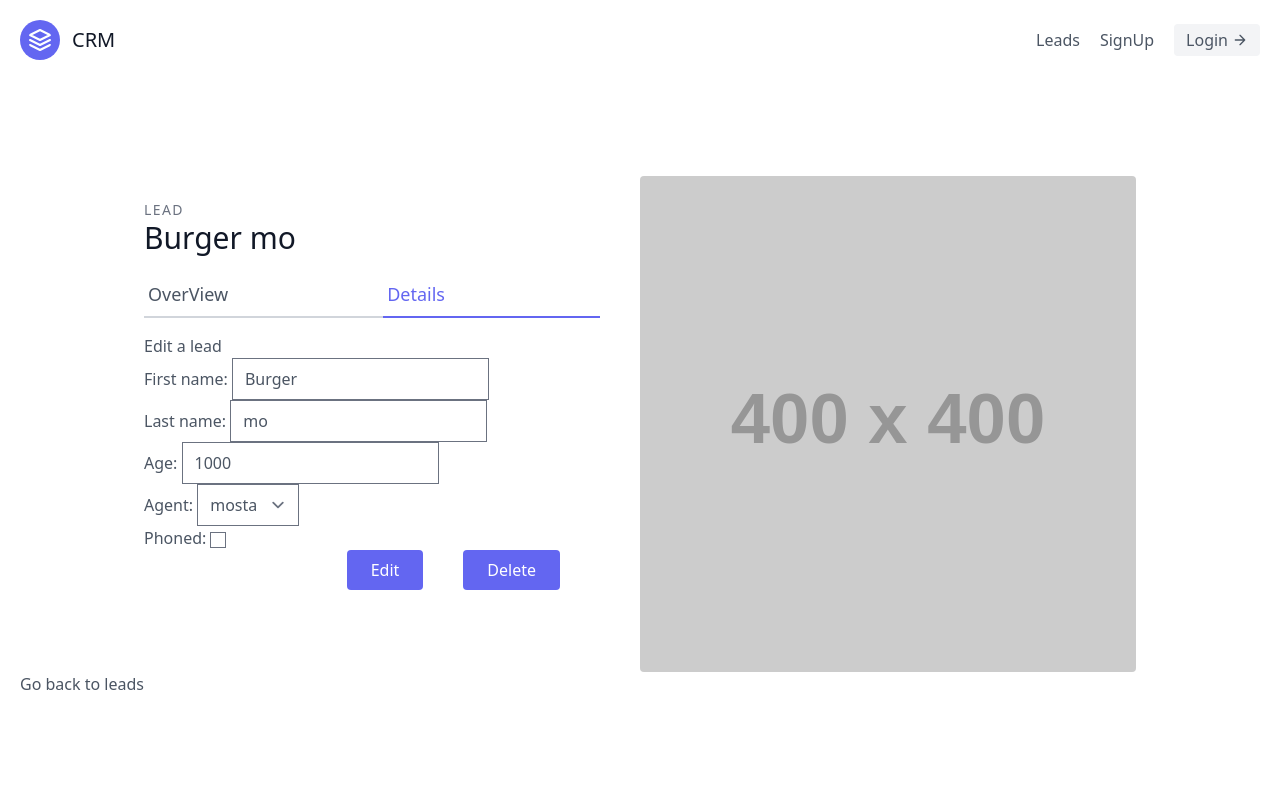
After one commit to MustafaAhmed-star/CRM, a Django app: page /leads/2/edit in a window 1280 px wide. The commit adds this page. Run offline with Django 4.2, Linux system fonts and the light colour scheme; data comes from the database, SQL or seed files in the repository; both versions use the stored data as it was after the commit; grey boxes labelled with a size stand in for pictures from a placeholder-image service; some libraries are stand-ins or nearby versions.

Commit message:
after templates

```diff
--- a/djcrm/settings.py
+++ b/djcrm/settings.py
@@ -40,6 +40,8 @@ INSTALLED_APPS = [
     "django.contrib.messages",
     "django.contrib.staticfiles",
     "leads",
+    'django_bootstrap5',
+
 ]
 
 MIDDLEWARE = [
@@ -57,7 +59,7 @@ ROOT_URLCONF = "djcrm.urls"
 TEMPLATES = [
     {
         "BACKEND": "django.template.backends.django.DjangoTemplates",
-        "DIRS": [''],
+        "DIRS": ['templates'],
         "APP_DIRS": True,
         "OPTIONS": {
             "context_processors": [
--- a/djcrm/urls.py
+++ b/djcrm/urls.py
@@ -15,8 +15,10 @@ Including another URLconf
 """
 from django.contrib import admin
 from django.urls import include, path
-
+from leads.views import home_page
 urlpatterns = [
     path("admin/", admin.site.urls),
     path("leads/", include('leads.urls',namespace="leads")),
+
+    path('',home_page,name='home')
 ]
--- /dev/null
+++ b/leads/forms.py
@@ -0,0 +1,8 @@
+from django import  forms
+from .models import Lead
+
+class LeadForm(forms.ModelForm):
+    class Meta:
+        model =Lead
+        fields ='__all__'
+        exclude=['profile_picture','special_files','source',' agent']
--- a/leads/models.py
+++ b/leads/models.py
@@ -22,7 +22,8 @@ class Lead(models.Model):
     special_files = models.FileField(blank=True ,null=True)
 
     def __str__(self)  :
-        return  f"{self.first_name}{self.last_name}"
+        return  f"{self.first_name}  {self.last_name}"
+
 
 class Agent(models.Model):
     user = models.OneToOneField(User,on_delete=models.CASCADE)
--- /dev/null
+++ b/leads/templates/lead_update.html
@@ -0,0 +1,50 @@
+{% extends "base.html" %}
+
+{% load django_bootstrap5 %}
+ {% block content %}
+
+  <section class="text-gray-600 body-font overflow-hidden">
+  <div class="container px-5 py-24 mx-auto">
+    <div class="lg:w-4/5 mx-auto flex flex-wrap">
+      <div class="lg:w-1/2 w-full lg:pr-10 lg:py-6 mb-6 lg:mb-0">
+        <h2 class="text-sm title-font text-gray-500 tracking-widest">LEAD</h2>
+        <h1 class="text-gray-900 text-3xl title-font font-medium mb-4">{{leads.first_name}}  {{leads.last_name}}</h1>
+        <div class="flex mb-4">
+          <a  href='{% url 'leads:lead_detail' leads.pk %}' class="flex-grow border-b-2 border-gray-300 py-2 text-lg px-1"> OverView </a>
+
+          <a href= '{% url 'leads:lead_update' leads.pk %}'class="flex-grow text-indigo-500 border-b-2 border-indigo-500 py-2 text-lg px-1"> Details</a>
+        </div>
+
+      <div class="container">
+          <h1> Edit  a lead </h1>
+
+
+
+
+        <form method="post">
+            {% csrf_token %}
+            {{ form1.as_p }}
+          <div class="flex justify-end">
+         <button class="flex mr-10 text-white bg-indigo-500 border-0 py-2 px-6 focus:outline-none hover:bg-indigo-600 rounded" type="submit" class="btn btn-primary">
+              Edit
+
+               </button>
+          <a class="flex mr-10 text-white bg-indigo-500 border-0 py-2 px-6 focus:outline-none hover:bg-indigo-600 rounded" href='{% url 'leads:lead_delete' leads.pk %}'> Delete </a>
+              </div>
+        </form>
+    </div>
+
+      </div>
+      <img alt="ecommerce" class="lg:w-1/2 w-full lg:h-auto h-64 object-cover object-center rounded" src="https://dummyimage.com/400x400">
+    </div>
+    <a href= '{% url 'leads:lead' %}'>Go back to leads </a>
+
+  </div>
+
+</section>
+    <body>
+
+
+
+    </body>
+ {% endblock content %}
--- a/leads/urls.py
+++ b/leads/urls.py
@@ -1,9 +1,12 @@
 from django.urls import path
-from .views import lead_detail, lead_list
+from .views import lead_delete, lead_detail, lead_list, lead_create ,lead_update
 
 
 app_name="leads"
 urlpatterns = [
     path("",lead_list,name="lead"),
-    path("<pk>",lead_detail,name="lead_detail"),
-]
+    path("<int:pk>",lead_detail, name="lead_detail"),
+    path("<int:pk>/edit",lead_update, name="lead_update"),
+    path("<int:pk>/delete",lead_delete, name="lead_delete"),
+    path("create/",lead_create,name="lead_create"),
+ ]
--- a/leads/views.py
+++ b/leads/views.py
@@ -1,8 +1,11 @@
-from django.http import HttpResponse
-from django.shortcuts import render
+
+from django.shortcuts import redirect, render
+from django.urls import reverse
 from .models import Lead
+from .forms import LeadForm
 # Create your views here.
-
+def home_page(request):
+    return render(request,'home.html')
 
 def lead_list(request):
     leads = Lead.objects.all()
@@ -14,6 +17,52 @@ def lead_list(request):
 
 
 def lead_detail(request,pk):
-    print(pk)
     lead= Lead.objects.get(id=pk)
-    return HttpResponse("hello")
+    context={
+        'leads':lead,}
+    return render(request,'lead_detail.html',context)
+
+def lead_create(request ):
+    form =LeadForm()
+    if request.method=='POST':
+        form=LeadForm(request.POST)
+        if form.is_valid():
+            form.save()
+            return redirect('/leads')
+        else:
+            form =LeadForm()
+
+
+    context={
+        'form':form
+    }
+
+    return render(request,'lead_create.html',context )
+
+def lead_update(request, pk):
+
+
+    lead=Lead.objects.get(id=pk)
+    form1 =LeadForm(instance=lead)
+
+    if request.method=='POST':
+        form1=LeadForm(request.POST,instance=lead)
+
+        if form1.is_valid():
+
+            form1.save()
+            return redirect(reverse('leads:lead_detail', args=[pk]))
+
+        else:
+
+            form1=LeadForm()
+    context={
+        'form1':form1,
+        'leads':lead
+    }
+    return render(request,'lead_update.html',context)
+
+def lead_delete(request, pk):
+    lead= Lead.objects.get(id=pk)
+    lead.delete()
+    return redirect('/leads')
--- /dev/null
+++ b/templates/base.html
@@ -0,0 +1,33 @@
+<!DOCTYPE html>
+
+<html>
+    <head>
+        <meta charset="utf-8">
+        <meta http-equiv="X-UA-Compatible" content="IE=edge">
+        <title>CRM</title>
+        <meta name="description" content="">
+        <meta name="viewport" content="width=device-width, initial-scale=1">
+        <link rel="stylesheet" href="">
+        <script src="https://cdn.tailwindcss.com?plugins=forms,typography,aspect-ratio,line-clamp"></script>
+        <style>
+            .green-button {
+  background-color: green;
+  color: rgb(6, 145, 6);
+  border: none;
+  padding: 10px 20px;
+  border-radius: 9px;
+  text-decoration: none;
+}
+        </style>
+    </head>
+    <body>
+        <div class="max-w-7xl mx-auto ">
+       {% include "navbar.html" %}
+       {% block content %}
+
+       {% endblock content %}
+      </div>
+       {% include "scripts.html" %}
+
+     </body>
+</html>
--- /dev/null
+++ b/templates/navbar.html
@@ -0,0 +1,21 @@
+
+<header class="text-gray-600 body-font">
+  <div class="container mx-auto flex flex-wrap p-5 flex-col md:flex-row items-center">
+    <a class="flex title-font font-medium items-center text-gray-900 mb-4 md:mb-0">
+      <svg xmlns="http://www.w3.org/2000/svg" fill="none" stroke="currentColor" stroke-linecap="round" stroke-linejoin="round" stroke-width="2" class="w-10 h-10 text-white p-2 bg-indigo-500 rounded-full" viewBox="0 0 24 24">
+        <path d="M12 2L2 7l10 5 10-5-10-5zM2 17l10 5 10-5M2 12l10 5 10-5"></path>
+      </svg>
+      <span class="ml-3 text-xl">CRM</span>
+    </a>
+    <nav class="md:ml-auto flex flex-wrap items-center text-base justify-center">
+
+      <a href="{% url 'leads:lead' %}" class="mr-5 hover:text-gray-900">Leads</a>
+      <a class="mr-5 hover:text-gray-900">SignUp</a>
+    </nav>
+    <button class="inline-flex items-center bg-gray-100 border-0 py-1 px-3 focus:outline-none hover:bg-gray-200 rounded text-base mt-4 md:mt-0">Login
+      <svg fill="none" stroke="currentColor" stroke-linecap="round" stroke-linejoin="round" stroke-width="2" class="w-4 h-4 ml-1" viewBox="0 0 24 24">
+        <path d="M5 12h14M12 5l7 7-7 7"></path>
+      </svg>
+    </button>
+  </div>
+</header>
--- /dev/null
+++ b/templates/scripts.html
@@ -0,0 +1,3 @@
+<script>
+    consloe.log("hello")
+</script>
```
Also changed, not shown: leads/templates/home.html (added, +19 -0 lines), leads/templates/lead_create.html (added, +22 -0 lines), leads/templates/lead_detail.html (added, +43 -0 lines), leads/templates/lead_list.html (+41 -31 lines), db.sqlite3.
